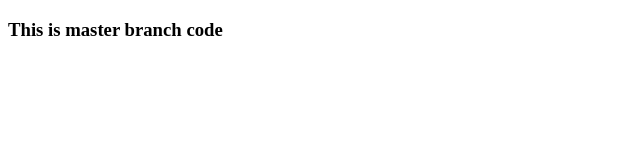
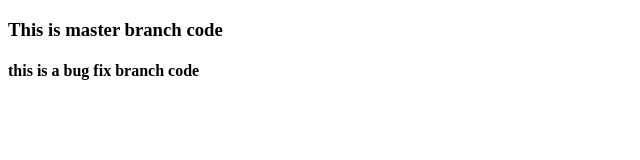
Before and after one commit to saisreeja25/65r-project, a plain HTML site: page index.html in a window 1280 px wide. Shown: the whole page, without its empty margins (0-640 px from the left). Drawn offline with Linux system fonts and the light colour scheme.

Commit message:
bugfix branch

```diff
--- a/index.html
+++ b/index.html
@@ -7,6 +7,6 @@
     <h3>This is master branch code</h3>
 </head>
 <body>
-
+    <h4> this is a bug fix branch code</h4>
 </body>
 </html>
```
